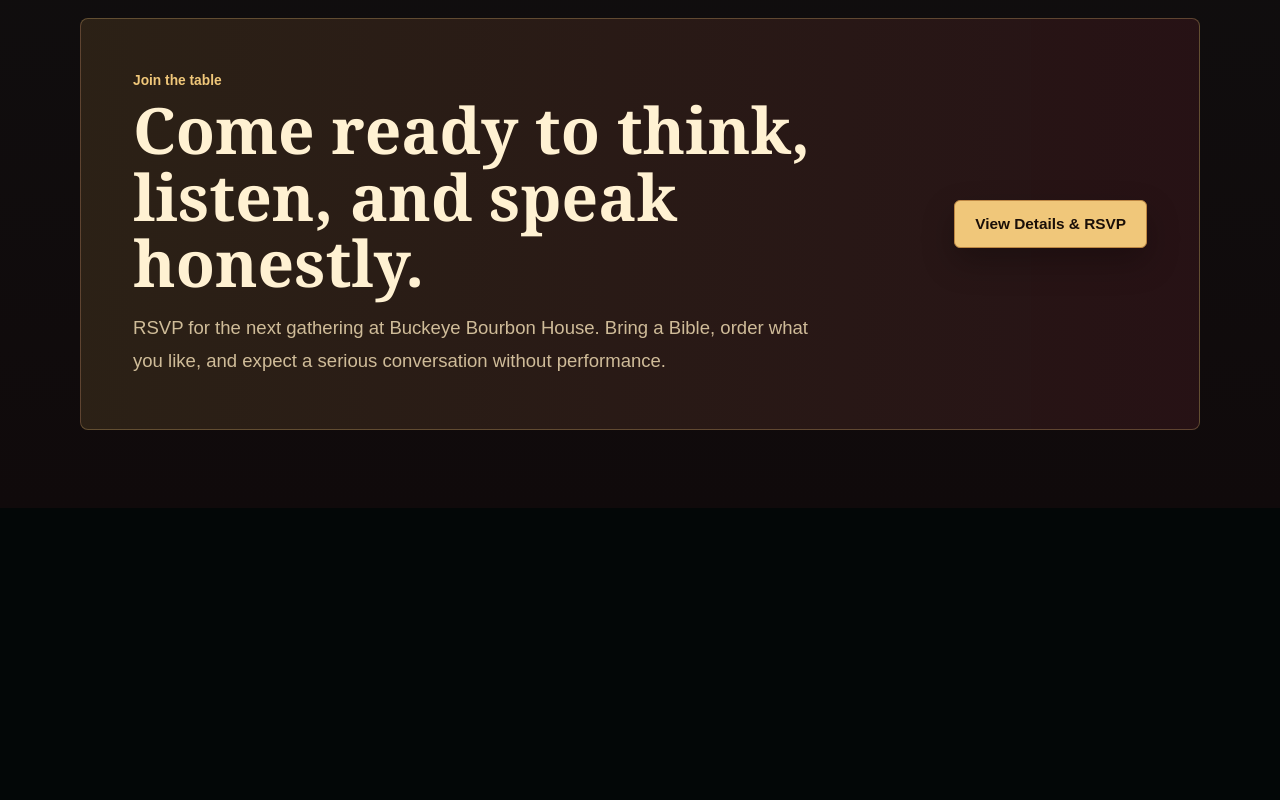
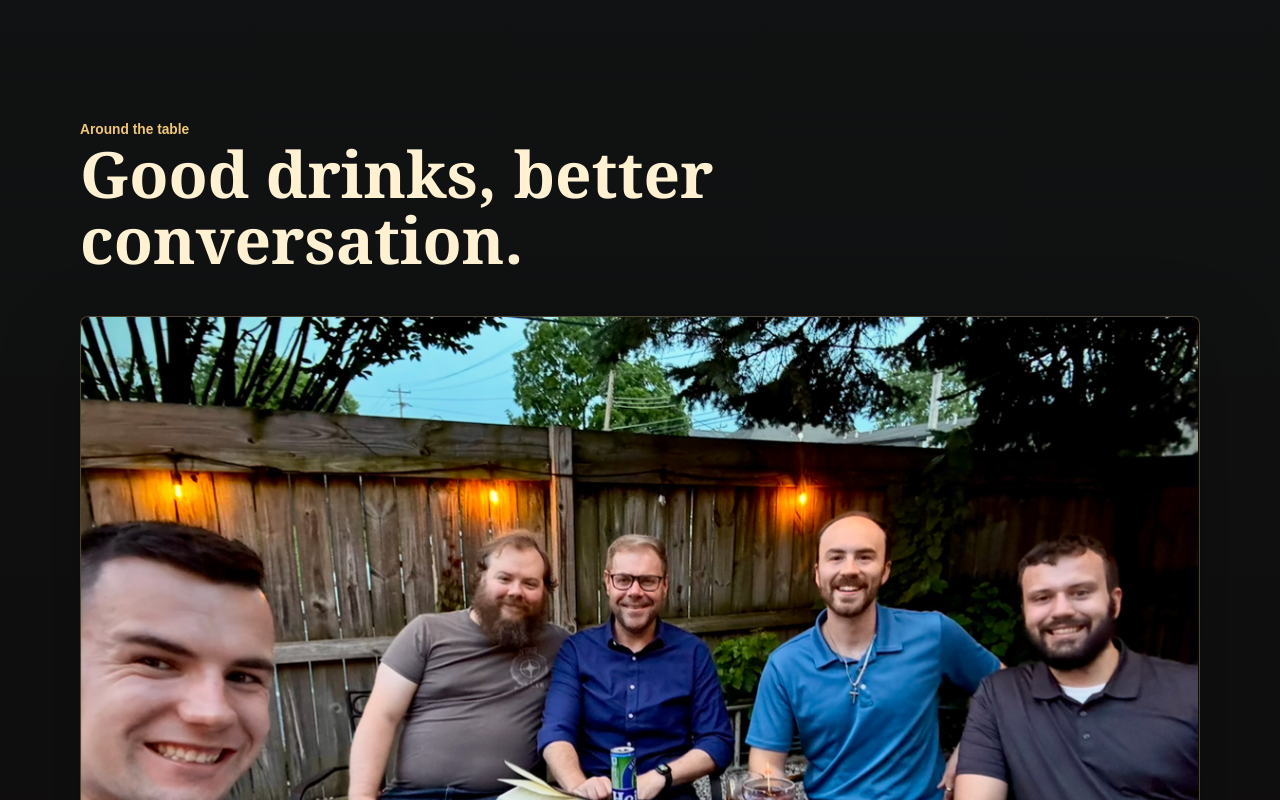
Before and after one commit to chrisbecker401k/scriptsandspirits, a Next.js app: page / in a window 1280 px wide. Shown: the part 3300-4100 px from the top of the page. Before the commit the page ends 3808 px from the top, so only its background shows below. Built offline with nearby package versions, Linux system fonts and the light colour scheme.

Commit message:
Add gathering photo section

```diff
--- a/app/page.tsx
+++ b/app/page.tsx
@@ -144,6 +144,30 @@ export default function Home() {
         </div>
       </section>
 
+      <section className="section photo-section" aria-label="Scripts and Spirits gathering photo">
+        <div className="section-heading">
+          <p className="kicker">Around the table</p>
+          <h2>Good drinks, better conversation.</h2>
+        </div>
+        <figure
+          className="gathering-photo"
+          style={{
+            margin: 0,
+            overflow: "hidden",
+            border: "1px solid var(--line)",
+            borderRadius: 8,
+            background: "#0c1414",
+            boxShadow: "0 24px 80px rgba(0, 0, 0, 0.28)",
+          }}
+        >
+          <img
+            src="/scripts-spirits-group.png"
+            alt="A Scripts and Spirits gathering around an outdoor table with books and drinks."
+            style={{ display: "block", width: "100%", height: "auto" }}
+          />
+        </figure>
+      </section>
+
       <section className="rsvp-section" id="rsvp">
         <div className="rsvp-copy">
           <p className="kicker">Join the table</p>
```
